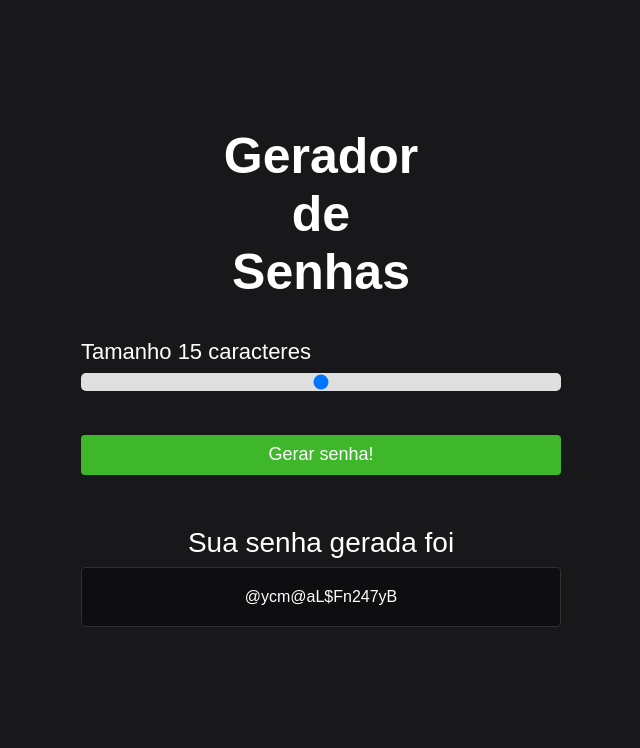
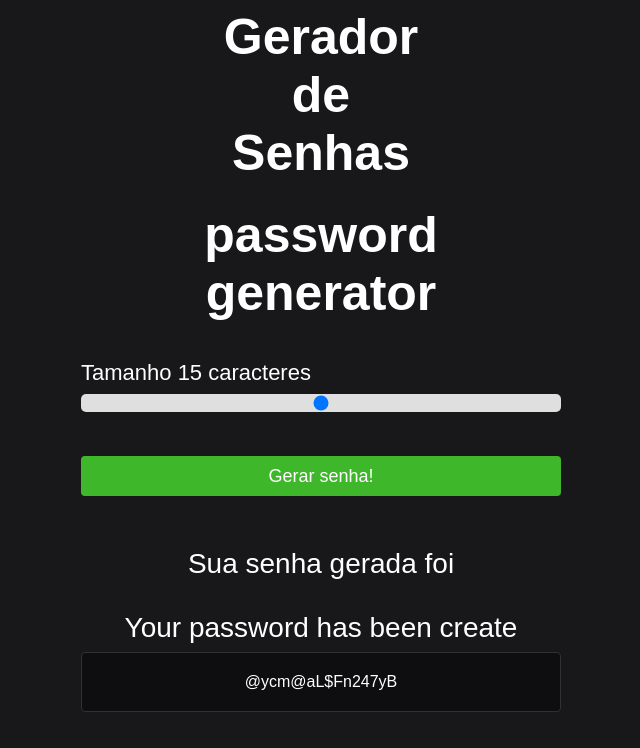
Before and after one commit to Nicholasfilipe/gerador-de-senhas, a plain HTML site: page index.html in a window 1280 px wide. Both pictures are taken after a click on the button "Gerar senha!". Shown: the whole page, without its empty margins (319-959 px from the left). Drawn offline with Linux system fonts and the light colour scheme.

Commit message:
adição ingles

```diff
--- a/index.html
+++ b/index.html
@@ -10,6 +10,7 @@
 </head>
 <body>
     <h2 class="logo">Gerador de Senhas</h2>
+    <h3 class="logo">password generator</h3>
     <main class="container-input">
         <span>Tamanho <span id="valor"></span> caracteres</span>
         <input type="range" id="slider" class="slider" min="5" max="25" value="15">
@@ -20,8 +21,10 @@
 
     <div id="container-password" class="container-password hide" onclick="copyPassword()">
         <span class="title">Sua senha gerada foi</span>
+        <span class="title">Your password has been create</span>
         <span id="password" class="password"></span>
         <span class="tooltip">☝Clique na senha para copiar!☝🖨</span>
+        <span class="tooltip">☝Click here to copy your password!☝🖨</span>
     </div>
 
 </body>
```
